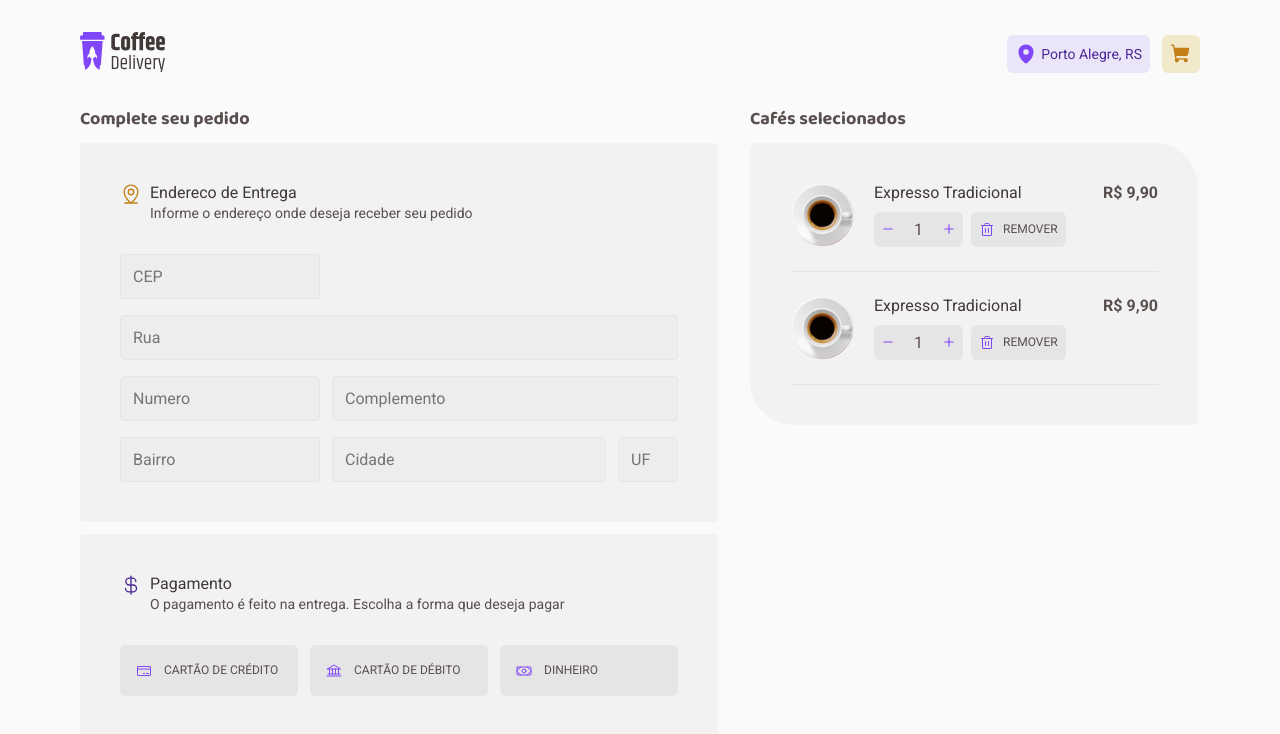
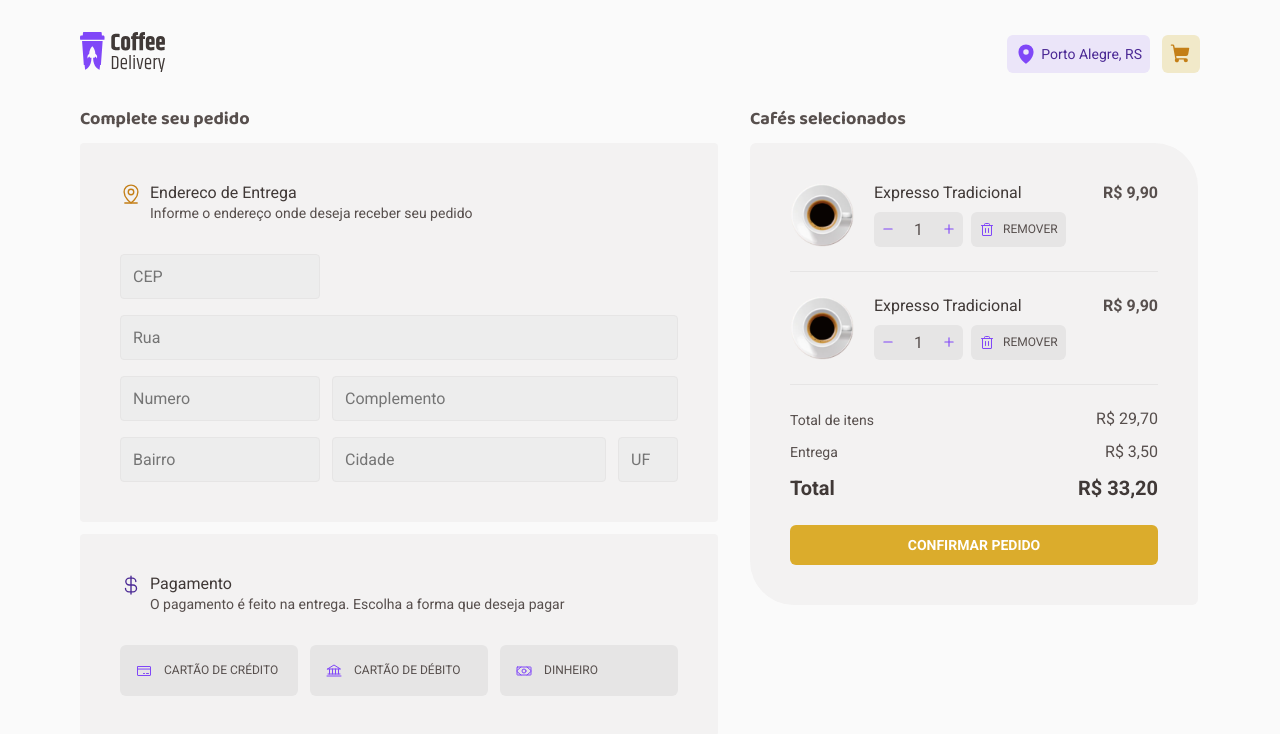
Before and after one commit to juaoxd/coffee-delivery, a React (Vite) app: page /checkout in a window 1280 px wide. Shown: the top 734 px of the page. Built offline with nearby package versions, Linux system fonts and the light colour scheme.

Commit message:
feat: finish styles checkout page

```diff
--- a/src/pages/Checkout/index.tsx
+++ b/src/pages/Checkout/index.tsx
@@ -1,5 +1,5 @@
 import { Bank, CreditCard, CurrencyDollar, MapPinLine, Money, Trash } from "phosphor-react";
-import { Actions, Button, CheckoutContainer, CheckoutDeliveryAddressForm, CoffeeItem, CoffeeItemPrice, ConfirmOrder, DeliveryAddressContent, DeliveryAddressSection, Details, Divider, OrderContainer, PaymentContainer, PaymentContent, PaymentMethod, PaymentMethodButton, SelectedCoffees, Title } from "./styles";
+import { Actions, Button, CheckoutContainer, CheckoutDeliveryAddressForm, CoffeeItem, CoffeeItemPrice, ConfirmOrder, ConfirmOrderButton, DeliveryAddressContent, DeliveryAddressSection, Details, Divider, OrderContainer, OrderSummary, OrderTotalPrice, PaymentContainer, PaymentContent, PaymentMethod, PaymentMethodButton, SelectedCoffees, Title } from "./styles";
 import { TextInput } from "../../components/TextInput";
 import { useState } from "react";
 
@@ -77,7 +77,9 @@ export function Checkout() {
             </div>
             <CoffeeItemPrice>R$ 9,90</CoffeeItemPrice>
           </CoffeeItem>
+
           <Divider />
+
           <CoffeeItem>
             <div>
               <img src={cafeImg}  />
@@ -94,7 +96,29 @@ export function Checkout() {
             </div>
             <CoffeeItemPrice>R$ 9,90</CoffeeItemPrice>
           </CoffeeItem>
+
           <Divider />
+
+          <OrderSummary>
+            <div>
+             Total de itens
+              <span>R$ 29,70</span>
+            </div>
+
+            <div>
+              Entrega
+              <span>R$ 3,50</span>
+            </div>
+
+            <OrderTotalPrice>
+              Total
+              <span>R$ 33,20</span>
+            </OrderTotalPrice>
+          </OrderSummary>
+
+          <ConfirmOrderButton>
+            Confirmar pedido
+          </ConfirmOrderButton>
         </ConfirmOrder>
       </SelectedCoffees>
     </CheckoutContainer>
--- a/src/pages/Checkout/styles.ts
+++ b/src/pages/Checkout/styles.ts
@@ -239,3 +239,55 @@ export const Divider = styled.hr`
   background-color: ${(props) => props.theme["base-button"]};
   width: 100%;
 `;
+
+export const OrderSummary = styled.div`
+  display: flex;
+  flex-direction: column;
+  gap: 0.75rem;
+  width: 100%;
+
+  color: ${props => props.theme["base-text"]};
+  font-size: 0.875rem;
+  line-height: 1.3;
+
+  span {
+    font-size: 1rem;
+  }
+
+  div {
+    display: flex;
+    align-items: center;
+    justify-content: space-between;
+  }
+`
+
+export const OrderTotalPrice = styled.div`
+  color: ${props => props.theme["base-subtitle"]};
+  font-size: 1.25rem;
+  font-weight: bold;
+
+  span {
+    font-size: 1.25rem;
+  }
+`
+
+export const ConfirmOrderButton = styled.button`
+  background-color: ${props => props.theme.yellow};
+  color: ${props => props.theme.white};
+  width: 100%;
+  padding: 0.75rem;
+
+  font-size: 0.875rem;
+  font-weight: bold;
+  text-transform: uppercase;
+
+  border: 0;
+  border-radius: 6px;
+
+  &:hover {
+    background-color: ${props => props.theme["yellow-dark"]};
+    cursor: pointer;
+
+    transition: background-color 0.2s;
+  }
+`
```
